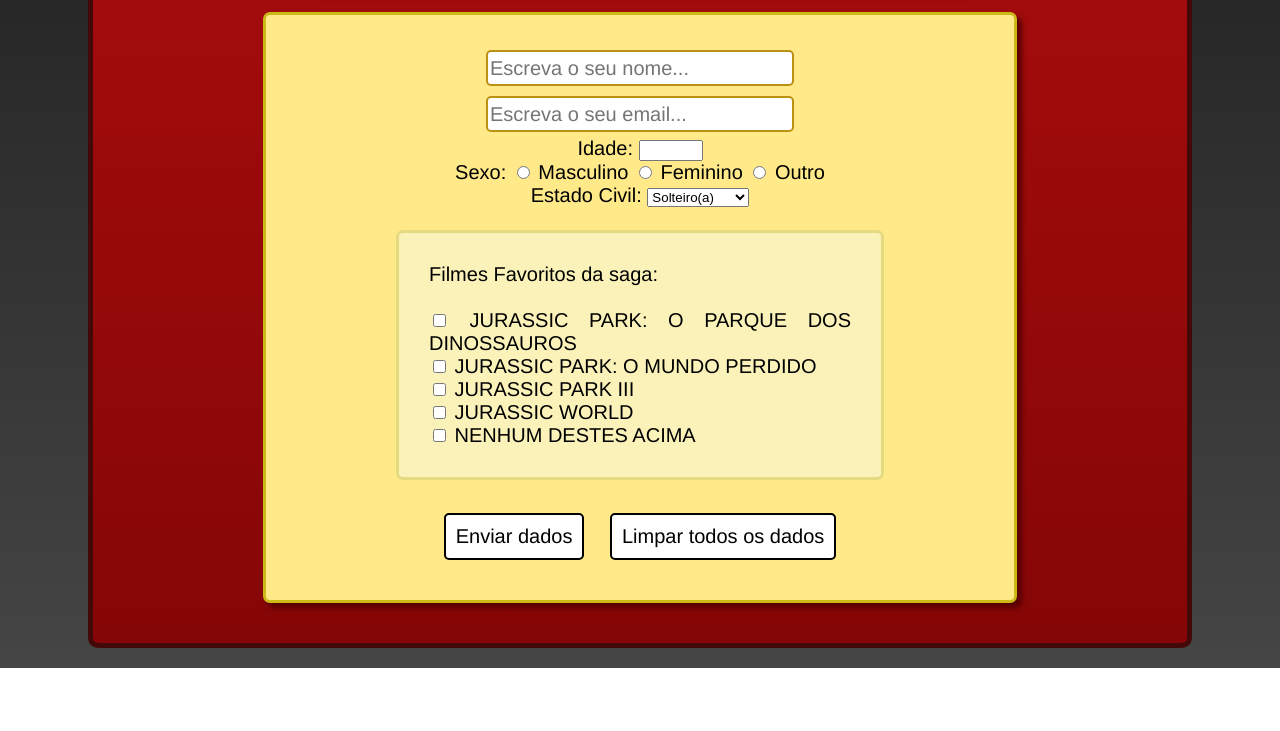
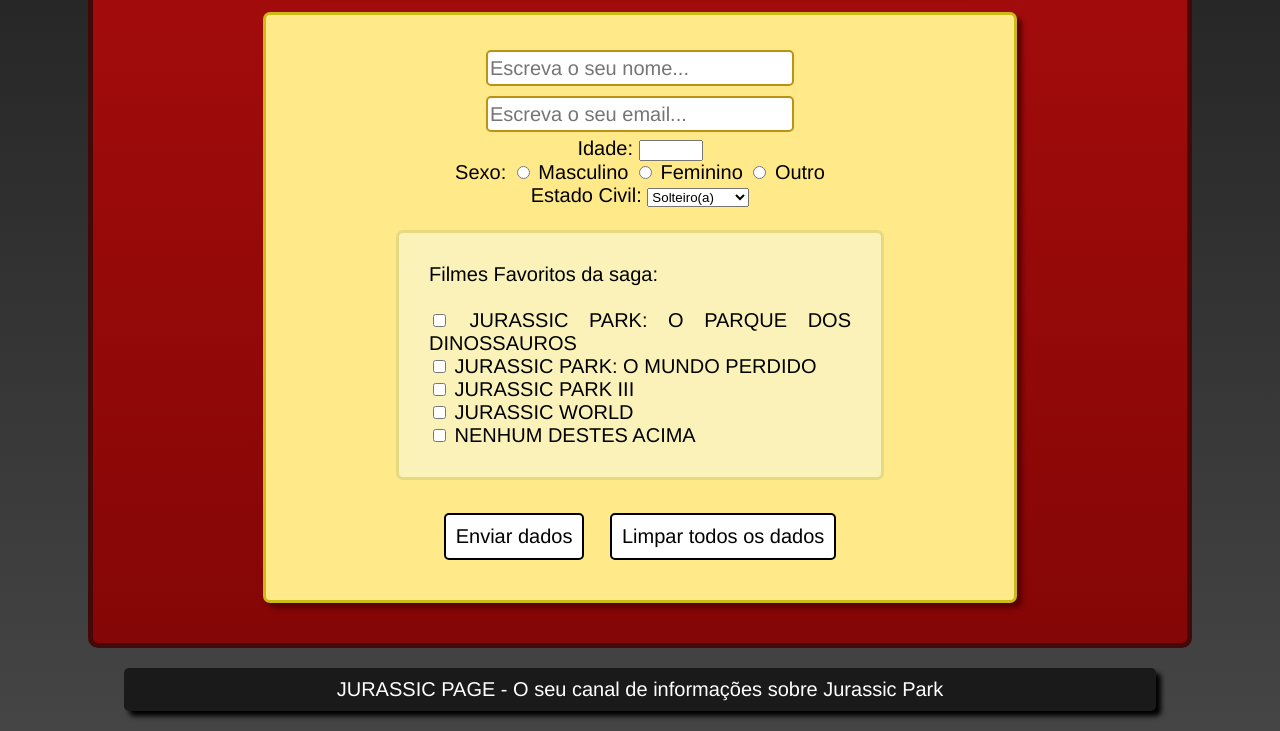
Before and after one commit to KauanBS-art/desenvolvimento-front-end, a plain HTML site: page formulario.html in a window 1280 px wide. Shown: the part 312-1043 px from the top of the page. Before the commit the page ends 980 px from the top, so only its background shows below. Drawn offline with Linux system fonts and the light colour scheme.

Commit message:
Update formulario.html

```diff
--- a/formulario.html
+++ b/formulario.html
@@ -50,5 +50,8 @@
                 </form></div>
             </section>
         </main>
+        <footer id="rodape">
+            JURASSIC PAGE - O seu canal de informações sobre Jurassic Park
+        </footer>
     </body>
 </html>
```
